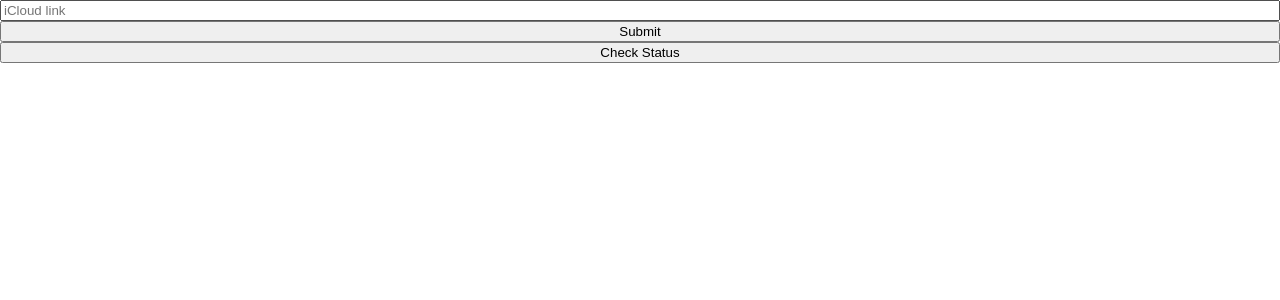
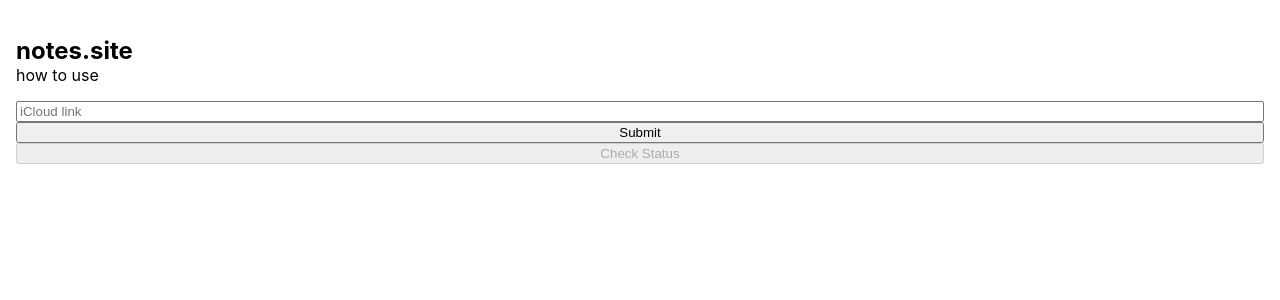
Before and after one commit to jborichevskiy/apple-notes-ipfs, a Next.js app in the folder packages/web/: page / in a window 1280 px wide. Shown: the top 300 px of the page. Built offline with nearby package versions, Linux system fonts and the light colour scheme.

Commit message:
Add some makeup to index

```diff
--- a/packages/web/pages/index.js
+++ b/packages/web/pages/index.js
@@ -31,13 +31,19 @@ export default function Home() {
     });
   }
   return (
-    <div className={styles.container} className="col">
+    <div className={styles.container} className="doc col">
+      <div className="section">
+        <h2 className="header">notes.site</h2>
+        <a href="/page?id=0df3O0NErlEnfucDOuPC5W8iQ">how to use</a>
+      </div>
       <input
         onChange={(e) => setUrl(e.target.value)}
         placeholder="iCloud link"
       ></input>
       <button onClick={handleSubmit}>Submit</button>
-      <button onClick={handleCheckStatus}>Check Status</button>
+      <button disabled={!url} onClick={handleCheckStatus}>
+        Check Status
+      </button>
       {noteData && noteData.ipfsHash && (
         <div className="col">
           <a target={"_blank"} href={`/page?id=${pageId}`}>
@@ -53,6 +59,15 @@ export default function Home() {
       )}
       <style jsx>
         {`
+          .header {
+            margin-bottom: 0;
+          }
+          .section {
+            padding-bottom: 1rem;
+          }
+          .doc {
+            padding: 1rem;
+          }
           .col {
             display: flex;
             flex-direction: column;
```
